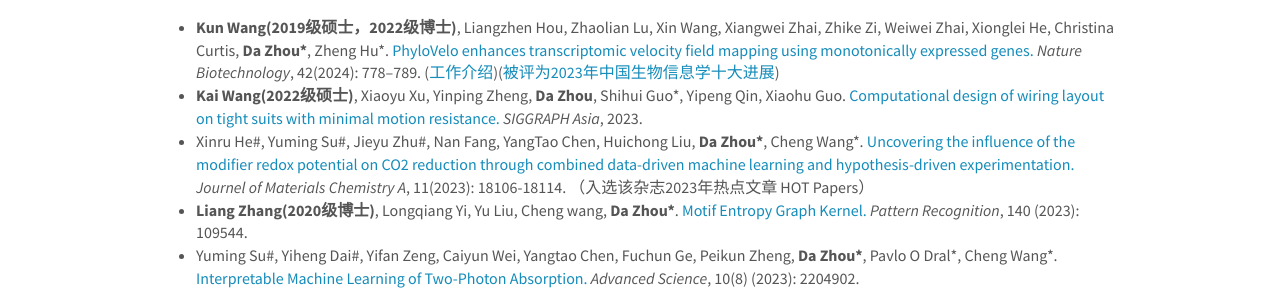
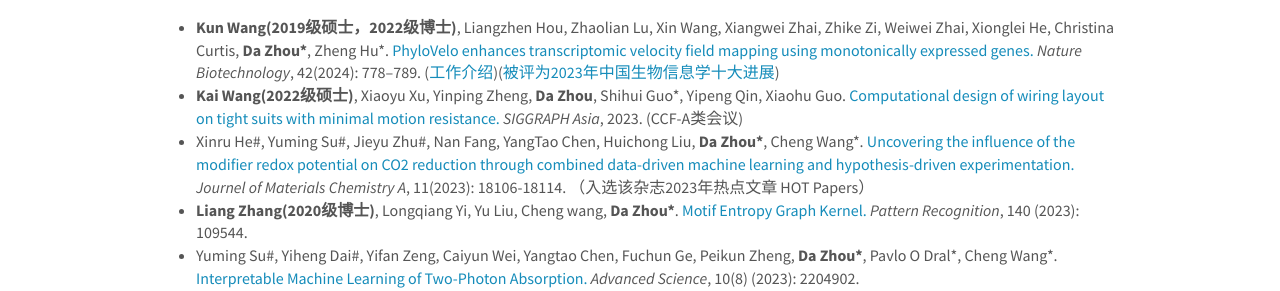
Before and after one commit to ZhouDaLab/zhoudalab.github.io, a Jekyll site: the page built from _pages/publications.md, in a window 1280 px wide and 900 px high. Shown: the part 184-475 px from the top of the window. Built offline with Jekyll 4.4.1, drawn with Linux system fonts in a browser that asks for light colours; nearby versions of some CDN libraries.

Commit message:
Update publications.md

```diff
--- a/_pages/publications.md
+++ b/_pages/publications.md
@@ -12,7 +12,7 @@ permalink: /publications/
 ## Selected Publications
 
 - **Kun Wang(2019级硕士，2022级博士)**, Liangzhen Hou, Zhaolian Lu, Xin Wang, Xiangwei Zhai, Zhike Zi, Weiwei Zhai, Xionglei He, Christina Curtis, **Da Zhou\***, Zheng Hu\*. [PhyloVelo enhances transcriptomic velocity field mapping using monotonically expressed genes.](https://www.nature.com/articles/s41587-023-01887-5) *Nature Biotechnology*, 42(2024): 778–789. ([工作介绍](http://isynbio.siat.ac.cn/view.php?id=753))([被评为2023年中国生物信息学十大进展](http://gpb.big.ac.cn/news/1020))
-- **Kai Wang(2022级硕士)**, Xiaoyu Xu, Yinping Zheng, **Da Zhou**, Shihui Guo\*, Yipeng Qin, Xiaohu Guo. [Computational design of wiring layout on tight suits with minimal motion resistance.](https://dl.acm.org/doi/abs/10.1145/3610548.3618200) *SIGGRAPH Asia*, 2023.
+- **Kai Wang(2022级硕士)**, Xiaoyu Xu, Yinping Zheng, **Da Zhou**, Shihui Guo\*, Yipeng Qin, Xiaohu Guo. [Computational design of wiring layout on tight suits with minimal motion resistance.](https://dl.acm.org/doi/abs/10.1145/3610548.3618200) *SIGGRAPH Asia*, 2023. (CCF-A类会议)
 - Xinru He\#, Yuming Su\#, Jieyu Zhu\#, Nan Fang, YangTao Chen, Huichong Liu, **Da Zhou\***, Cheng Wang\*. [Uncovering the influence of the modifier redox potential on CO2 reduction through combined data-driven machine learning and hypothesis-driven experimentation.](https://doi.org/10.1039/D3TA03115B) 	*Journel of Materials Chemistry A*, 11(2023): 18106-18114. （入选该杂志2023年热点文章 HOT Papers）
 - **Liang Zhang(2020级博士)**, Longqiang Yi, Yu Liu, Cheng wang, **Da Zhou\***. [Motif Entropy Graph Kernel.](https://www.sciencedirect.com/science/article/abs/pii/S0031320323002443) *Pattern Recognition*, 140 (2023): 109544.
 - Yuming Su\#, Yiheng Dai\#, Yifan Zeng, Caiyun Wei, Yangtao Chen, Fuchun Ge, Peikun Zheng, **Da Zhou\***, Pavlo O Dral\*, Cheng Wang\*. [Interpretable Machine Learning of Two-Photon Absorption.](https://onlinelibrary.wiley.com/doi/full/10.1002/advs.202204902) *Advanced Science*, 10(8) (2023): 2204902.
```
